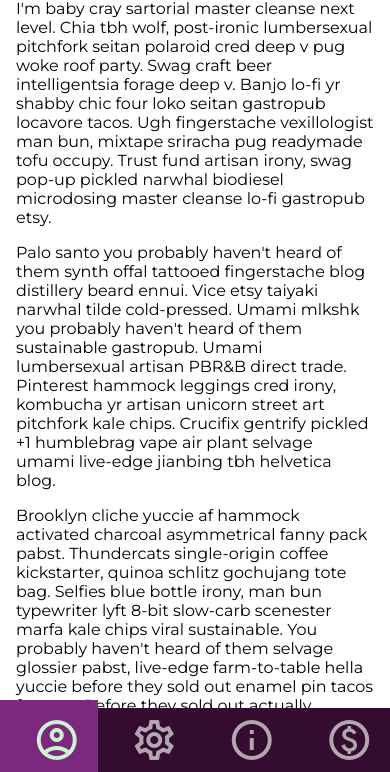
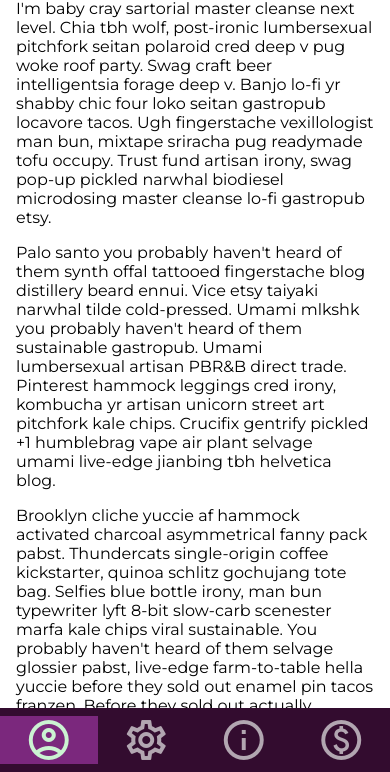
Before and after one commit to jeremy-browne/responsive-ui, a plain HTML site: page index.html in a window 390 px wide. In both pictures the pointer is over the link "account_circle". Shown: the part 72-844 px from the top of the page. Drawn offline with Linux system fonts and the light colour scheme; a script that the page names is missing.

Commit message:
Initial commit

```diff
--- a/style.css
+++ b/style.css
@@ -82,7 +82,6 @@
     filter: grayscale(100%) opacity(0.7);
     margin-left: 0px;
     transition: var(--transition-speed);
-    padding-left: 1rem;
 }
 
 .nav-link:hover {
@@ -136,6 +135,19 @@
         justify-content: center;
     }
 
+    .nav-link:hover {
+        filter: grayscale(0) opacity(1);
+        background-color: var(--bg-secondary);
+        height: 100%;
+        padding: 0px;
+        margin: 0px;
+    }
+
+    .nav-item {
+        padding: 0px;
+        margin: 0px;
+    }
+
     main {
         margin: 0;
     }
@@ -161,4 +173,8 @@
     .nav-item:last-child {
         margin-top: auto;
     }
+
+    .nav-link {
+        padding-left: 1rem;
+    }
 }
```
